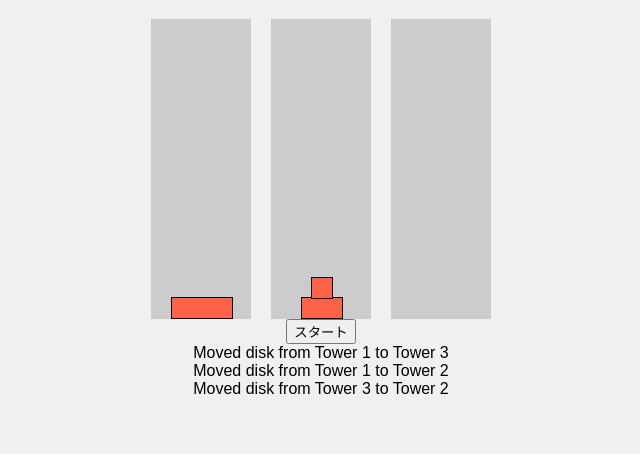
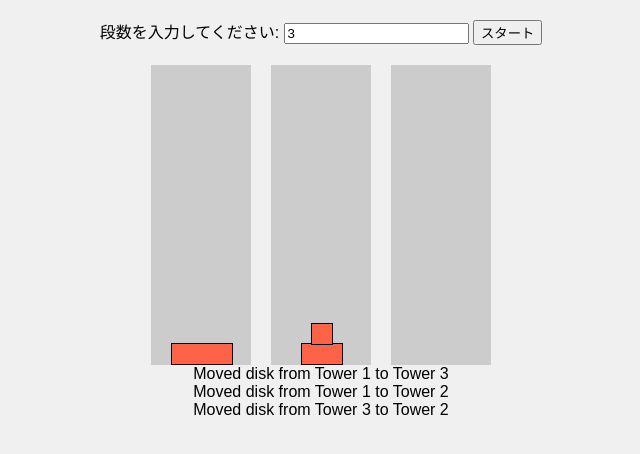
Before and after one commit to tk0067/sandbox, a plain HTML site: page docs/index.html in a window 1280 px wide. Both pictures are taken after a click on the button "スタート". Shown: the part 70-524 px from the top of the page, without its empty margins (319-959 px from the left). Drawn offline with Linux system fonts and the light colour scheme.

Commit message:
add input

```diff
--- a/docs/index.html
+++ b/docs/index.html
@@ -8,13 +8,15 @@
 </head>
 <body>
     <h1>ハノイの塔</h1>
+    <label for="numDisks">段数を入力してください:</label>
+    <input type="number" id="numDisks" min="1" value="3">
+    <button id="startButton">スタート</button>
     <div id="towers">
         <div class="tower" id="tower1"></div>
         <div class="tower" id="tower2"></div>
         <div class="tower" id="tower3"></div>
     </div>
-    <button id="startButton">スタート</button>
-    <div id="log"></div> <!-- ログ表示用の要素 -->
+    <div id="log"></div>
     <script src="script.js"></script>
 </body>
 </html>
--- a/docs/script.js
+++ b/docs/script.js
@@ -2,7 +2,7 @@ document.getElementById('startButton').addEventListener('click', startGame);
 
 function startGame() {
     const towers = [[], [], []];
-    const numDisks = 3;
+    const numDisks = parseInt(document.getElementById('numDisks').value, 10);
 
     // Initialize the first tower with disks
     for (let i = numDisks; i > 0; i--) {
```
